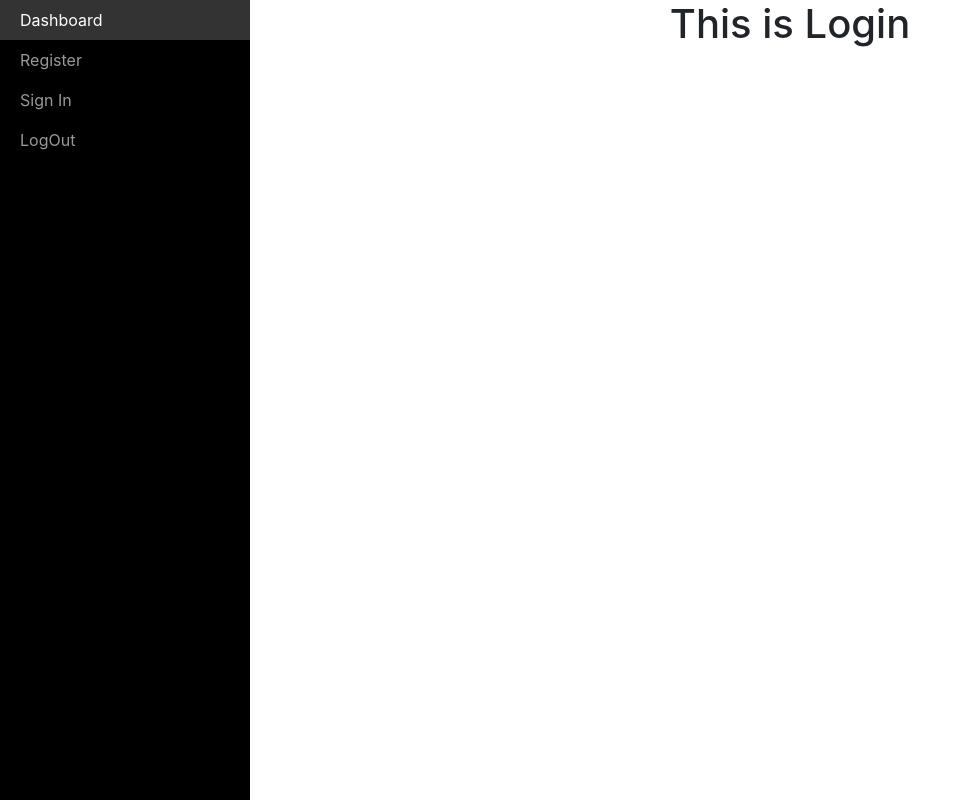
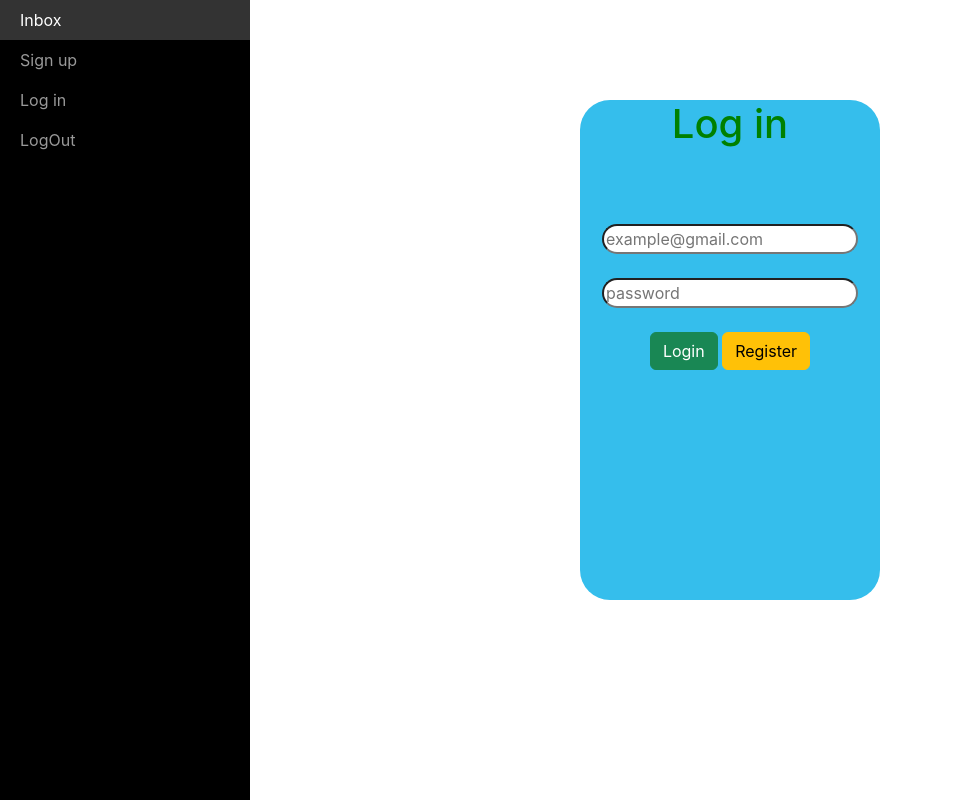
Before and after one commit to awaissaddiqui/Chat-Application, a React (Create React App) app in the folder Front-End/chat_app/: page /login in a window 1280 px wide. Shown: the whole page, without its empty margins (0-971 px from the left). Built offline with nearby package versions, Linux system fonts and the light colour scheme.

Commit message:
set all input fiels in login and sign up pages

```diff
--- a/Front-End/chat_app/package.json
+++ b/Front-End/chat_app/package.json
@@ -6,6 +6,7 @@
     "@testing-library/jest-dom": "^5.16.5",
     "@testing-library/react": "^13.4.0",
     "@testing-library/user-event": "^13.5.0",
+    "axios": "^1.3.3",
     "react": "^18.2.0",
     "react-bootstrap-v5": "^1.4.0",
     "react-dom": "^18.2.0",
--- a/Front-End/chat_app/src/Components/App.js
+++ b/Front-End/chat_app/src/Components/App.js
@@ -4,23 +4,25 @@ import Inbox from './Inbox'
 import Login from './Login'
 import LogOut from './LogOut'
 import Register from './Register'
+import Error from './Error'
 import "./style.css"
 
 const App = () => {
   return (
     <div>
         <Router>
+
         <div id="wrapper">
         <div id="sidebar-wrapper">
             <ul className="sidebar-nav">
                 <li>
-                    <Link to="/">Dashboard</Link>
+                    <Link to="/inbox">Inbox</Link>
                 </li>
                 <li>
-                    <Link to="/register">Register</Link>
+                    <Link to="/">Sign up</Link>
                 </li>
                 <li>
-                    <Link to="/Login">Sign In</Link>
+                    <Link to="/Login">Log in</Link>
                 </li>
                 <li>
                     <Link to="/LogOut">LogOut</Link>
@@ -30,10 +32,11 @@ const App = () => {
     </div>
 
           <Routes>
-            <Route path='/' element={<Inbox/>}/>
-            <Route path='/register' element={<Register/>}/>
+            <Route path='/inbox' element={<Inbox/>}/>
+            <Route path='/' element={<Register/>}/>
             <Route path="/login" element={<Login/>}/>
             <Route path="/logout" element={<LogOut/>}/>
+            <Route path="*" element={<Error/>}/>
           </Routes>
           </Router>
     </div>
--- /dev/null
+++ b/Front-End/chat_app/src/Components/Error.js
@@ -0,0 +1,26 @@
+import React from 'react'
+import { Link } from 'react-router-dom'
+const Error = () => {
+  return (
+    <div style={{"marginLeft":"280px", "textAlign":"center"}}>
+            <div className="d-flex align-items-center justify-content-center vh-100">
+            <div className="text-center row">
+                <div className=" col-md-6">
+                    <img src="https://cdn.pixabay.com/photo/2017/03/09/12/31/error-2129569__340.jpg" alt="error page"
+                        className="img-fluid"/>
+                </div>
+                <div className=" col-md-6 mt-5">
+                    <p className="fs-3"> <span className="text-danger">Opps!</span> Page not found.</p>
+                    <p className="lead">
+                        The page you’re looking for doesn’t exist.
+                    </p>
+                    <Link to="/" className="btn btn-primary">Go Home</Link>
+                </div>
+
+            </div>
+        </div>
+    </div>
+  )
+}
+
+export default Error
--- a/Front-End/chat_app/src/Components/LogOut.js
+++ b/Front-End/chat_app/src/Components/LogOut.js
@@ -2,7 +2,9 @@ import React from 'react'
 
 const LogOut = () => {
   return (
-    <div  style={{"marginLeft":"300px", "textAlign":"center"}}>LogOut</div>
+    <div>
+
+    </div>
   )
 }
 
--- a/Front-End/chat_app/src/Components/Login.js
+++ b/Front-End/chat_app/src/Components/Login.js
@@ -1,10 +1,60 @@
-import React from 'react'
+import React, {useState} from 'react'
+import { Link } from 'react-router-dom'
+import axios from 'axios'
+import "./style.css"
+const Login = ()=>{
+  const [email, setEmail]=useState("");
+  const [password, setPassword]=useState("");
+  const SignIn=(e)=>{
+    e.preventDefault();
+    // axios call
+    axios.post(`https://localhost:3000/api/user/login`,{
+      email:email,
+      password:password
+    })
+  }
+  return (
+    <div style={{"marginLeft":"280px", "textAlign":"center"}}>
+<form className="htmlForm-horizontal" onSubmit={(e=>SignIn(e))} >
+  <fieldset >
+    <div id="fieldset2">
+    <div id="legend" style={{"color":"green","paddingBottom":"100px"}}>
+      <legend className=""><h1>Log in</h1></legend>
+    </div>
 
-const login = ()=>{
-  return (
-<h1 style={{"marginLeft":"300px", "textAlign":"center"}}>This is Login
-</h1>
+    <div className="control-group">
+      {/*<!-- E-mail -->*/}
+      <label className="control-label" htmlFor="email"></label>
+      <div className="controls">
+        <input type="text" id="email" name="email" onChange={(e)=>setEmail(e.target.value)} value={email} placeholder="example@gmail.com" className="input-xlarge rounded-pill"/>
+
+      </div>
+    </div>
+
+  <div className="control-group">
+      {/*<!-- Password-->*/}
+      <label className="control-label" htmlFor="password"></label>
+      <div className="controls">
+        <input type="password" id="password" name="password" onChange={(e)=>setPassword(e.target.value)} value={password} placeholder='password'  className="input-xlarge rounded-pill"/>
+      </div>
+    </div>
+
+    <div className="control-group">
+     {/* <!-- Button -->*/}
+      <div className="controls">
+        <br></br>
+
+        <button className="btn btn-success" type='submit' >Login</button>{" "}
+        <Link className="btn btn-warning" to="/">Register</Link>
+
+
+      </div>
+    </div>
+    </div>
+  </fieldset>
+</form>
+    </div>
   )
 }
 
-export default  login
+export default  Login
--- a/Front-End/chat_app/src/Components/Register.js
+++ b/Front-End/chat_app/src/Components/Register.js
@@ -1,30 +1,39 @@
-import React from 'react'
+import React, { useState } from 'react'
 import { Link } from 'react-router-dom'
+import "./style.css"
+const Register = () => {
+  const [name, setName]=useState("");
+  const [email, setEmail]=useState("");
+  const [phone, setPhone]=useState("");
+  const [password,setPassword]=useState("");
 
-const Register = () => {
+  const signUp =(e)=>{
+    e.preventDefault();
+  }
   return (
-    <div style={{"marginLeft":"280px"}}>
+    <div style={{"marginLeft":"280px", "textAlign":"center"}}>
 {/*
     Registeration htmlForm
  */}
-    <form className="htmlForm-horizontal" action='' method="POST" >
-  <fieldset>
-    <div id="legend">
-      <legend className="">Register</legend>
+    <form className="htmlForm-horizontal" onSubmit={(e)=>signUp(e)}  >
+  <fieldset >
+    <div id="fieldset">
+    <div id="legend" style={{"color":"green","paddingBottom":"100px"}}>
+      <legend className=""><h1>Sign up</h1></legend>
     </div>
-    <div className="control-group" style={{"marginTop":"100px"}}>
+    <div className="control-group">
       {/*<!-- Username -->*/}
-      <label className="control-label"  htmlFor="username"> <h5>Username</h5></label>
+      <label className="control-label"  htmlFor="username"> </label>
       <div className="controls">
-        <input type="text" id="username" name="username" placeholder="" className="input-xlarge"/>
+        <input type="text" id="username" onChange={(e)=>setName(e.target.value)} value={name} name="username" placeholder="Enter your name" className="input-xlarge rounded-pill"/>
       </div>
     </div>
 
     <div className="control-group">
       {/*<!-- E-mail -->*/}
-      <label className="control-label" htmlFor="email"><h5>Email </h5></label>
+      <label className="control-label" htmlFor="email"></label>
       <div className="controls">
-        <input type="text" id="email" name="email" placeholder="example@gmail.com" className="input-xlarge"/>
+        <input type="text" id="email" name="email" onChange={(e)=>setEmail(e.target.value)} value={email} placeholder="example@gmail.com" className="input-xlarge rounded-pill"/>
 
       </div>
     </div>
@@ -32,18 +41,18 @@ const Register = () => {
 
      <div className="control-group">
      {/*} <!-- Phone  -->*/}
-      <label className="control-label"  htmlFor="phoneNumber"><h5>Phone</h5></label>
+      <label className="control-label"  htmlFor="phoneNumber"></label>
       <div className="controls">
-        <input type="number" id="phoneNumber" name="phoneNumber" placeholder="0123456789" className="input-xlarge"/>
+        <input type="number" id="phoneNumber" name="phoneNumber" onChange={(e)=>setPhone(e.target.value)} value={phone} placeholder="0123456789" className="input-xlarge rounded-pill"/>
 
       </div>
     </div>
 
   <div className="control-group">
       {/*<!-- Password-->*/}
-      <label className="control-label" htmlFor="password"><h5>Password</h5></label>
+      <label className="control-label" htmlFor="password"></label>
       <div className="controls">
-        <input type="password" id="password" name="password" placeholder="" className="input-xlarge"/>
+        <input type="password" id="password" name="password" placeholder='password' onChange={(e)=>setPassword(e.target.value)} value={password}  className="input-xlarge rounded-pill"/>
       </div>
     </div>
 
@@ -51,12 +60,12 @@ const Register = () => {
      {/* <!-- Button -->*/}
       <div className="controls">
         <br></br>
-        <Link className="btn btn-success">Register</Link> {"  "} {"  "}
-        <Link className="btn btn-danger" to="/login">Login</Link>
+        <button type='submit' className="btn btn-success">Register</button> {" "}
+        <Link className="btn btn-warning" to="/login">Login</Link>
 
       </div>
     </div>
-
+    </div>
   </fieldset>
 </form>
       </div>
--- a/Front-End/chat_app/src/Components/style.css
+++ b/Front-End/chat_app/src/Components/style.css
@@ -88,3 +88,23 @@ body {
         width: 250px;
     }
 }
+#fieldset{
+    width: 300px;
+    height: 500px;
+    padding-bottom: 50px;
+    border-radius: 30px;
+    background-color: rgb(47, 191, 238);
+    margin-left: 300px;
+    margin-top: 100px;
+
+}
+#fieldset2{
+    width: 300px;
+    height: 500px;
+    padding-bottom: 50px;
+    border-radius: 30px;
+    background-color: rgb(53, 190, 236);
+    margin-left: 300px;
+    margin-top: 100px;
+
+}
```
Also changed, not shown: 1 other file (tests, documents, lock files or other folders).
